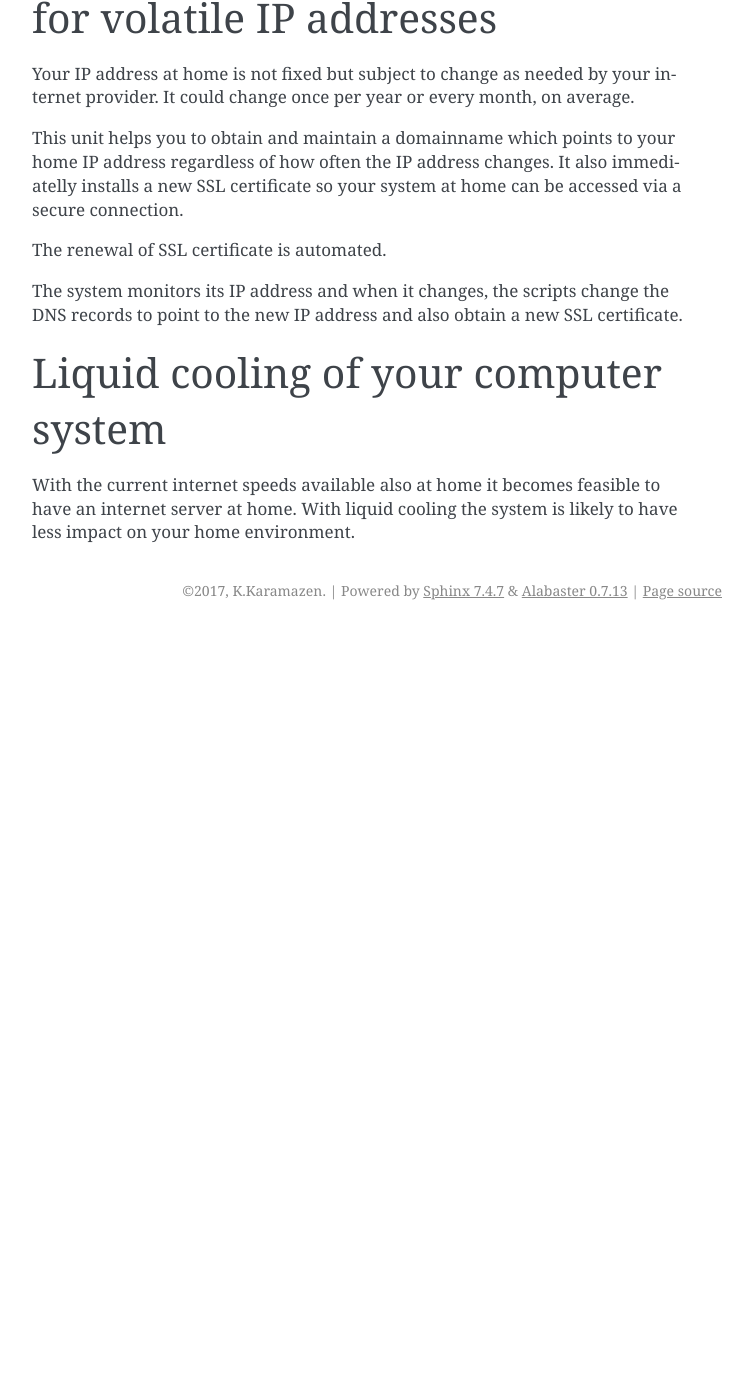
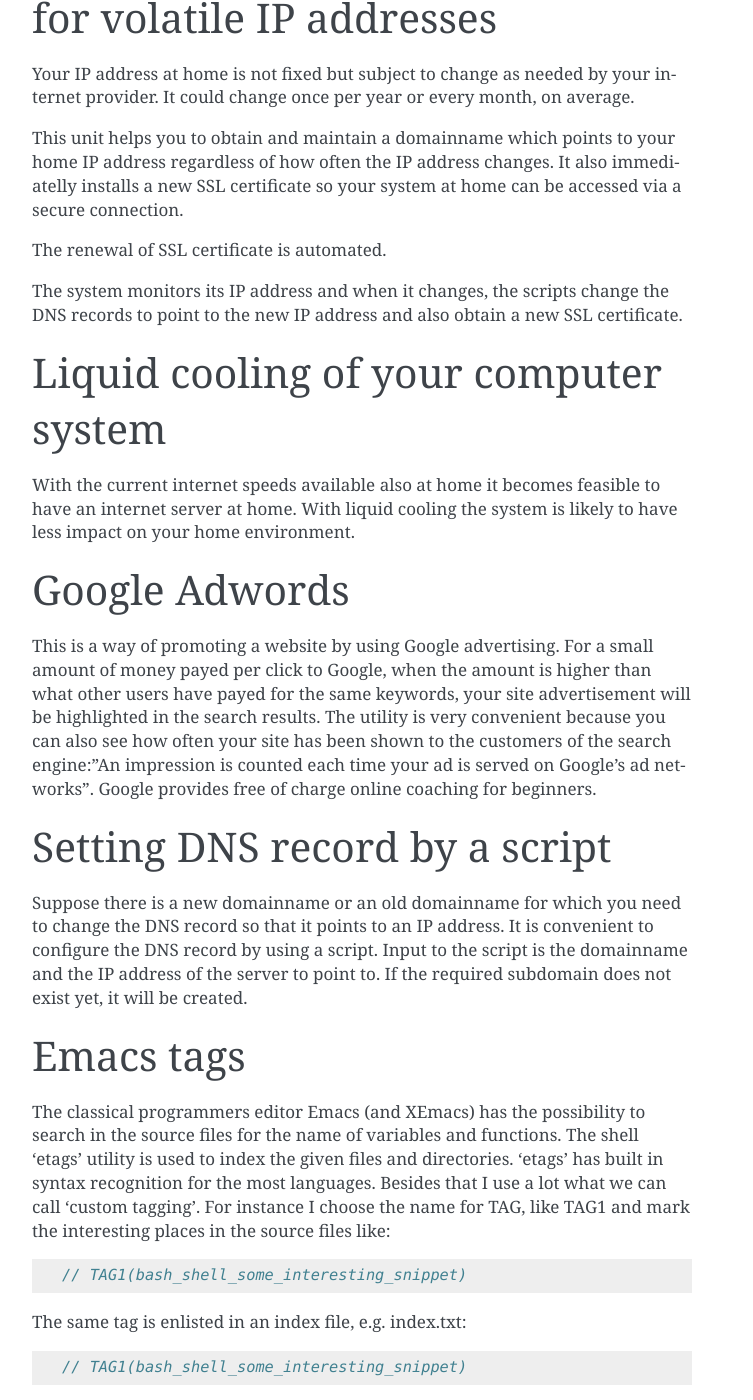
Before and after one commit to kresimir71/gigs, a Sphinx documentation site: the page built from docs/gigs.rst, in a window 1280 px wide and 1400 px high, scrolled down 2138 px. Shown: the whole window, without its empty margins (388-1141 px from the left). Built offline with Sphinx 7.4.7, drawn with Linux system fonts in a browser that asks for light colours; before the commit the page ends 2768 px from its top, so only the background shows below that; some of the changed text lies outside the part shown.

Commit message:
docs added

```diff
--- a/docs/gigs.rst
+++ b/docs/gigs.rst
@@ -92,6 +92,37 @@ Liquid cooling of your computer system
 
 With the current internet speeds available also at home it becomes feasible to have an internet server at home. With liquid cooling the system is likely to have less impact on your home environment.
 
+Google Adwords
+#############################################################
+
+This is a way of promoting a website by using Google advertising. For a small amount of money payed per click to Google, when the amount is higher than what other users have payed for the same keywords, your site advertisement will be highlighted in the search results. The utility is very convenient because you can also see how often your site has been shown to the customers of the search engine:"An impression is counted each time your ad is served on Google's ad networks". Google provides free of charge online coaching for beginners.
+
+Setting DNS record by a script
+################################################################
+
+Suppose there is a new domainname or an old domainname for which you need to change the DNS record so that it points to an IP address. It is convenient to configure the DNS record by using a script. Input to the script is the domainname and the IP address of the server to point to. If the required subdomain does not exist yet, it will be created.
+
+Emacs tags
+############################################################
+
+The classical programmers editor Emacs (and XEmacs) has the possibility to search in the source files for the name of variables and functions. The shell 'etags' utility is used to index the given files and directories. 'etags' has built in syntax recognition for the most languages. Besides that I use a lot what we can call 'custom tagging'. For instance I choose the name for TAG, like TAG1 and mark the interesting places in the source files like:
+
+.. code-block:: guess
+
+ // TAG1(bash_shell_some_interesting_snippet)
+
+The same tag is enlisted in an index file, e.g. index.txt:
+
+.. code-block:: guess
+
+ // TAG1(bash_shell_some_interesting_snippet)
+
+This gives the possibility to jump from index.txt within emacs to all occurrences of a given tag.
+
+Sending email from your server
+############################################################
+
+Contrary to what common opinion could be, sending email from your server is not a trivial problem because there can be receivers which will clasify the IP address of your server as a possible SPAM source. The suggested solutions here are 'Turbosmtp' and 'Google mail' e-mail sending providers. There are also excelent Wordpress plugins specialised in these two providers. I would suggest configuring a *dedicated server for relaying the mail* of all your other servers to the e-mail sending provider.
 
 .. API
 .. ********************************
```
